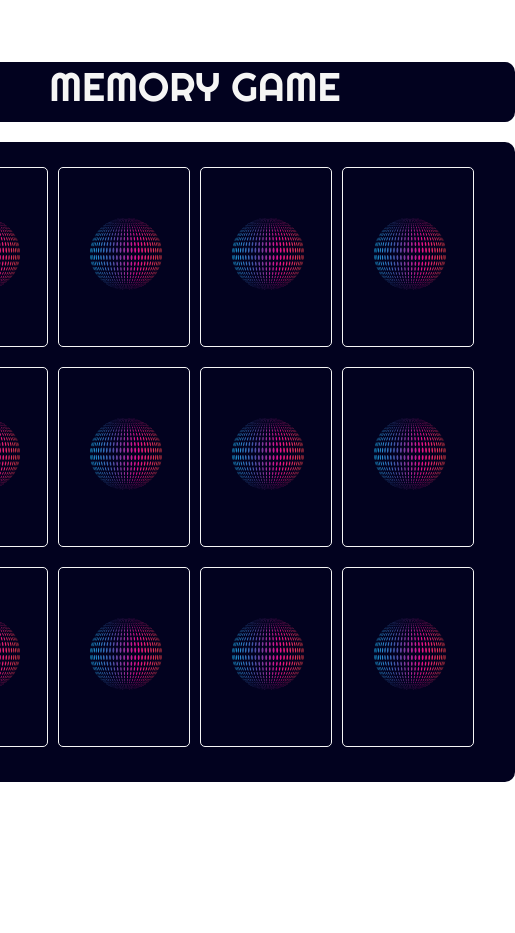
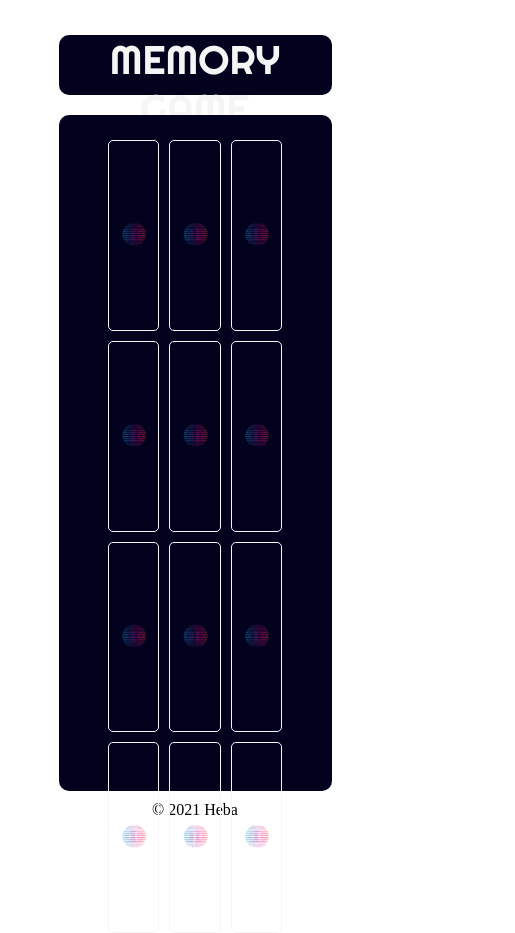
Before and after one commit to Heba-Dughmosh/Memory-Game, a plain HTML site: page index.html in a window 390 px wide. Shown: the whole page, 515 px wide, since content can reach past the window. Before the commit the page ends 844 px from the top, so only its background shows below. Drawn offline with Linux system fonts and the light colour scheme.

Commit message:
responsive

```diff
--- a/index.html
+++ b/index.html
@@ -68,6 +68,7 @@
       <img class="back-face" src="img/js-badge.svg" alt="JS Badge" />
     </div>
   </section>
+  <p>© 2021 Heba</p>
 
   <script src="scripts.js"></script>
 </body>
--- a/styles.css
+++ b/styles.css
@@ -14,7 +14,7 @@ body {
 }
 
 header{
-    width: 640px;
+    width:70%;
     height: 60px;
     font-family: 'Righteous', cursive;
     text-align: center;
@@ -26,8 +26,8 @@ header{
 }
 
 .memory-game {
-  width: 640px;
-  height: 640px;
+  width: 70%;
+  height: 80%;
   padding: 20px;
   background: #02021f;
   border-radius: 10px;
```
